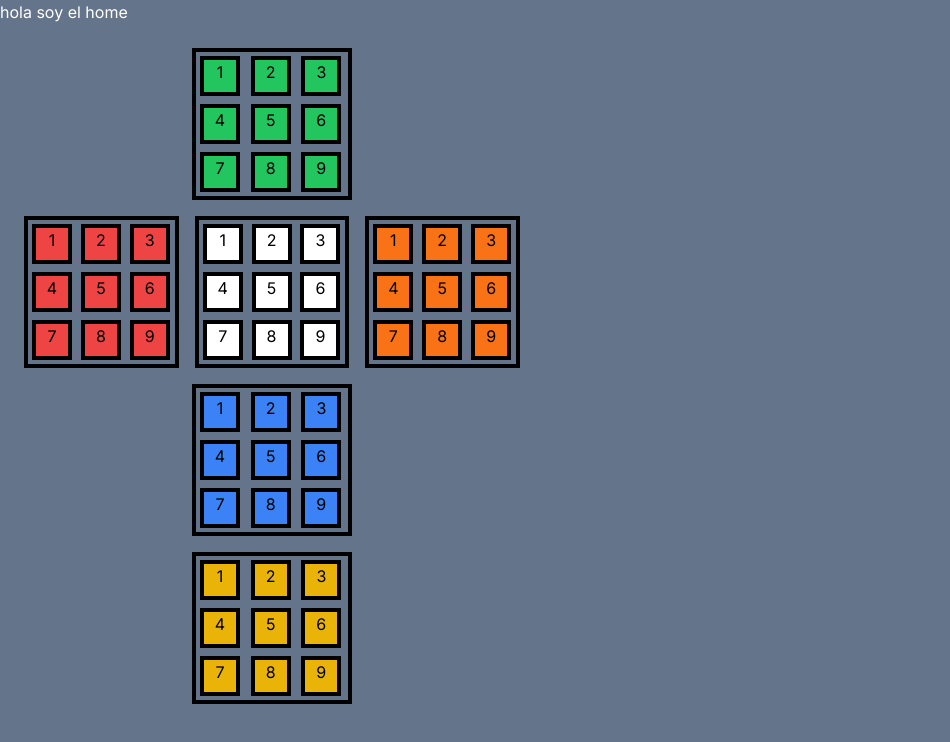
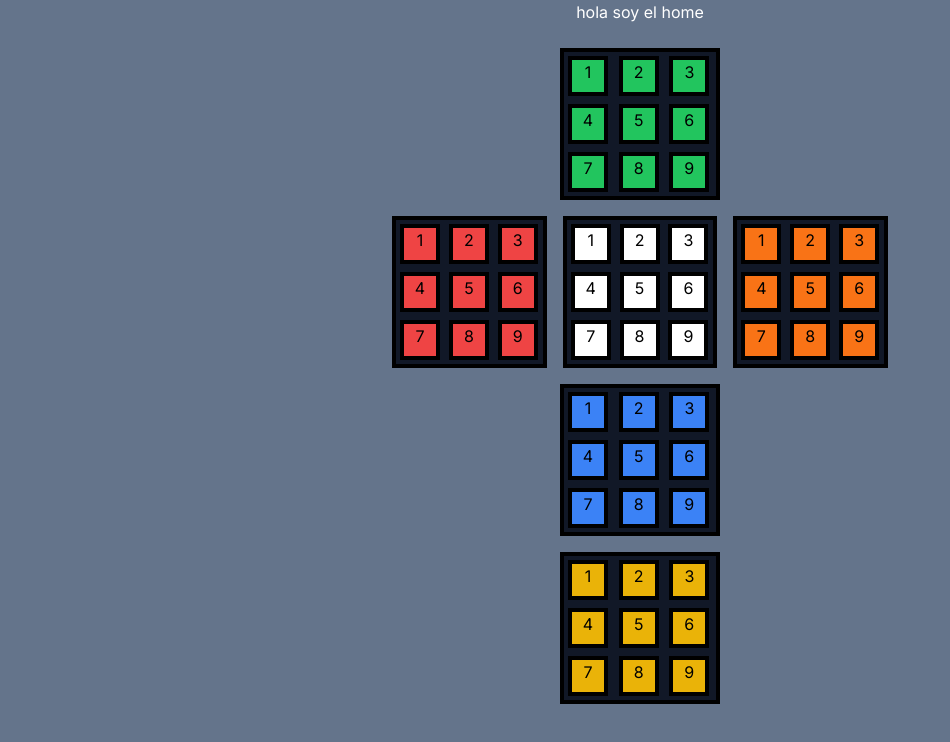
Before and after one commit to WilsonSanFullStack/cubo-rubik, a Next.js app: page / in a window 1280 px wide. Shown: the top 742 px of the page, without its empty margins (0-950 px from the left). Built offline with nearby package versions, Linux system fonts and the light colour scheme.

Commit message:
component cubo

```diff
--- a/src/app/globals.css
+++ b/src/app/globals.css
@@ -16,7 +16,7 @@ body {
   @apply flex grid-cols-3 justify-center items-center;
 }
 .cara {
-  @apply grid grid-cols-3 w-40 border-4 border-black m-2 text-center text-black;
+  @apply grid grid-cols-3 w-40 border-4 border-black m-2 text-center text-black bg-gray-900;
 }
 
 .white {
--- a/src/app/page.tsx
+++ b/src/app/page.tsx
@@ -1,11 +1,12 @@
 import CuboRubik from "./components/CuboRubik";
-
 
 export default function Home() {
   return (
-    <div className="container bg-slate-500 min-h-screen">
+    <div className="container bg-slate-500 min-h-screen text-center">
       hola soy el home
-      <CuboRubik/>
+      <div className="flex justify-center items-center">
+        <CuboRubik />
+      </div>
     </div>
-  )
+  );
 }
```
